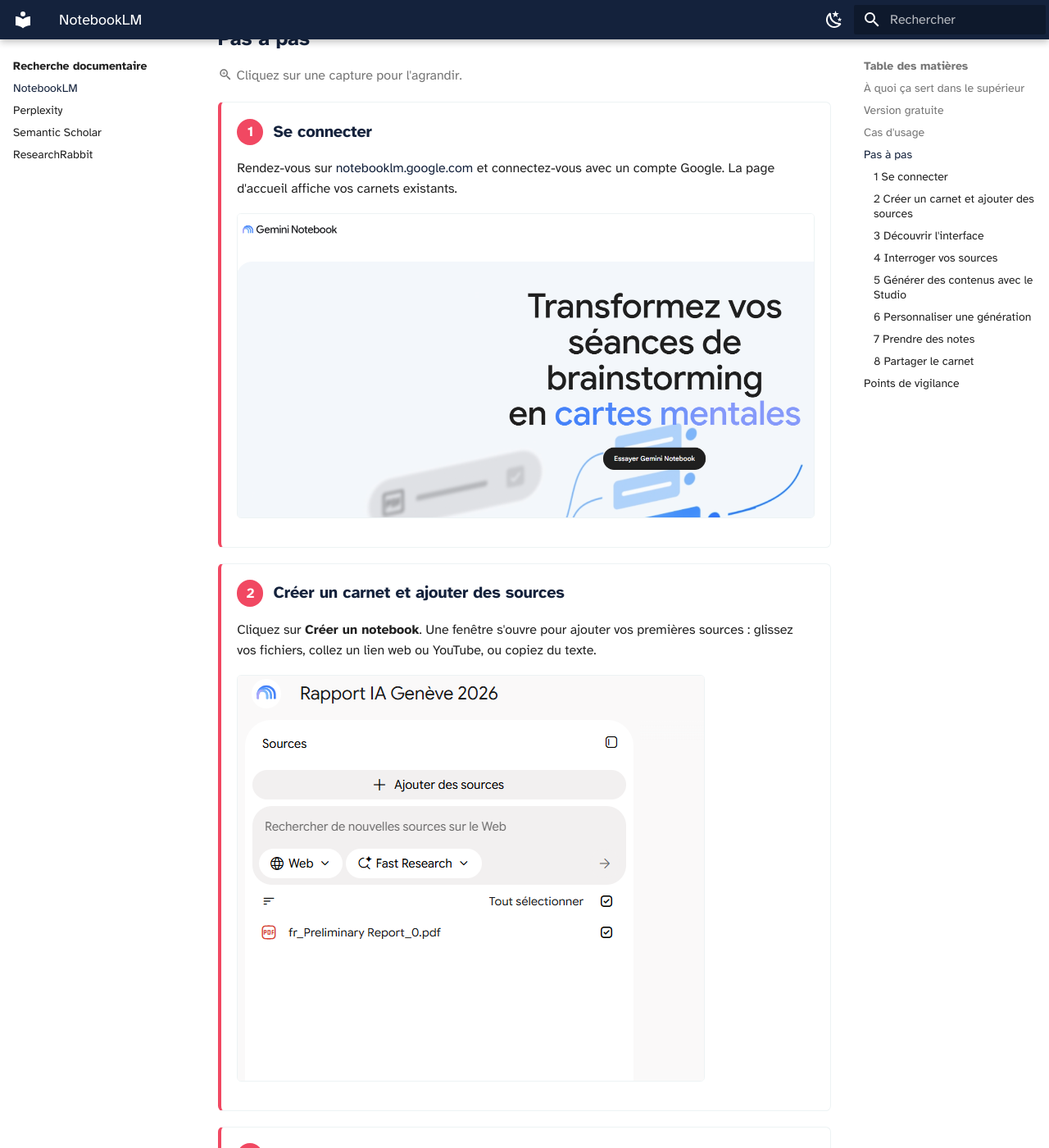
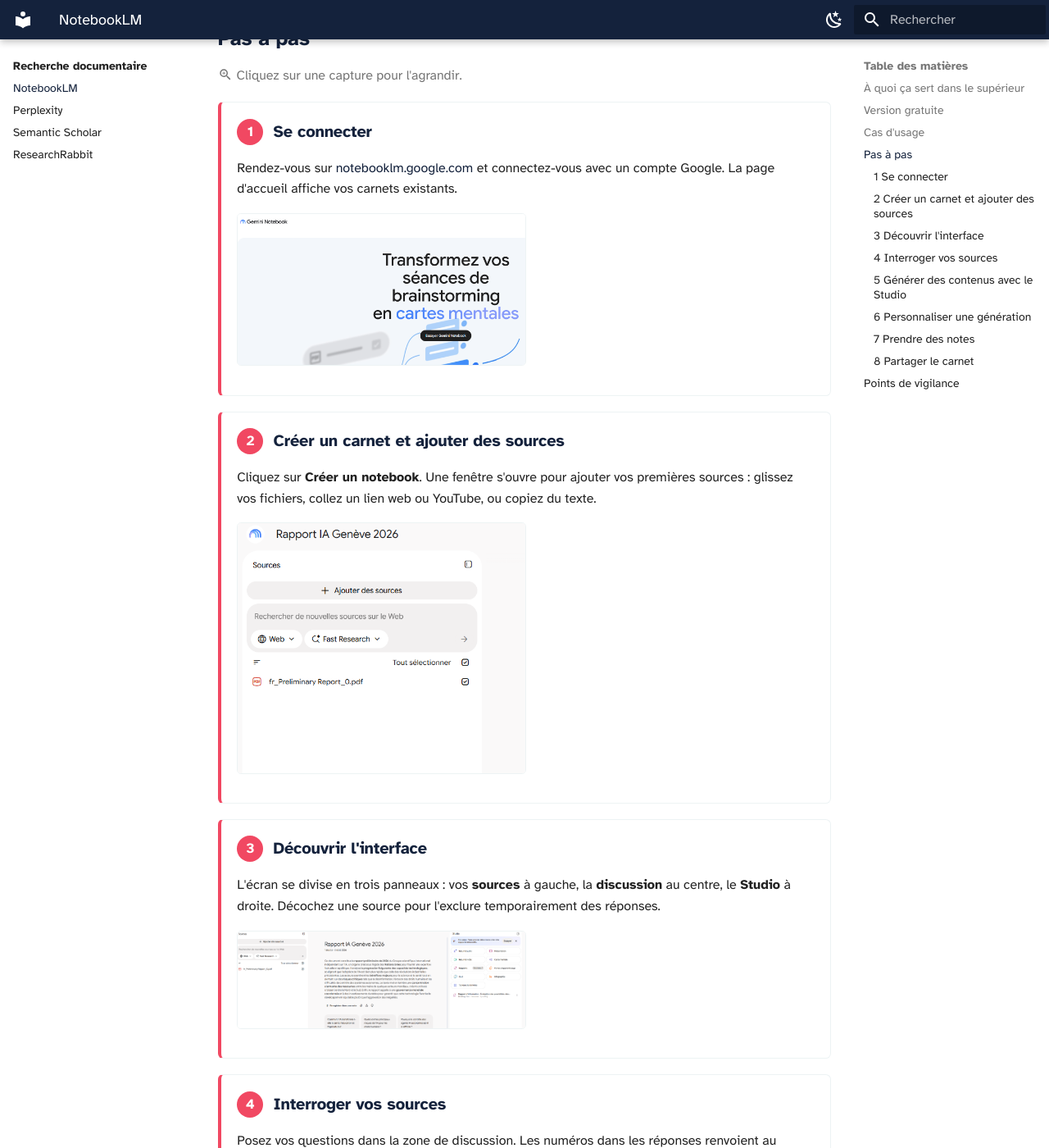
Before and after one commit to Celine-ferrier/Boite-outils-IA, an MkDocs documentation site: the page built from docs/recherche/notebooklm.md, in a window 1280 px wide and 1400 px high, scrolled down 1600 px. Shown: the whole window at 82% size. Built offline with MkDocs 1.6.1 and Material for MkDocs 9.7.7, drawn with Linux system fonts in a browser that asks for light colours.

Commit message:
Set image width to 50% in extra.css

```diff
--- a/docs/extra.css
+++ b/docs/extra.css
@@ -170,7 +170,7 @@
 }
 .md-typeset .etape img {
   display: block;
-  width: %;
+  width: 50%;
   margin: 0.4em 0 0;
   background: var(--imt-gris);
   cursor: zoom-in;
```
